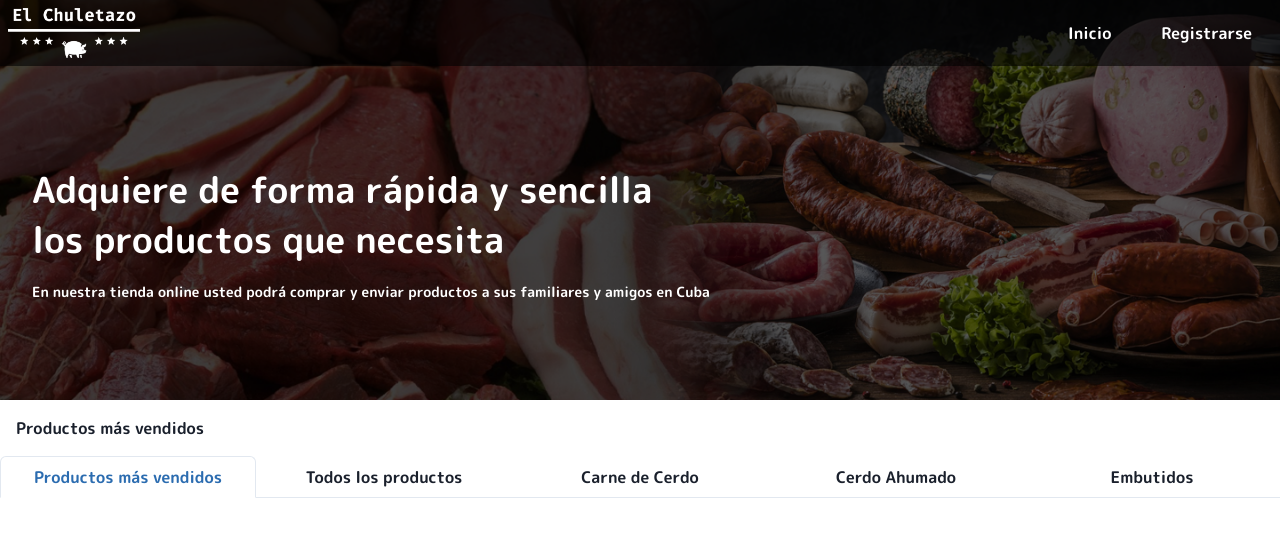
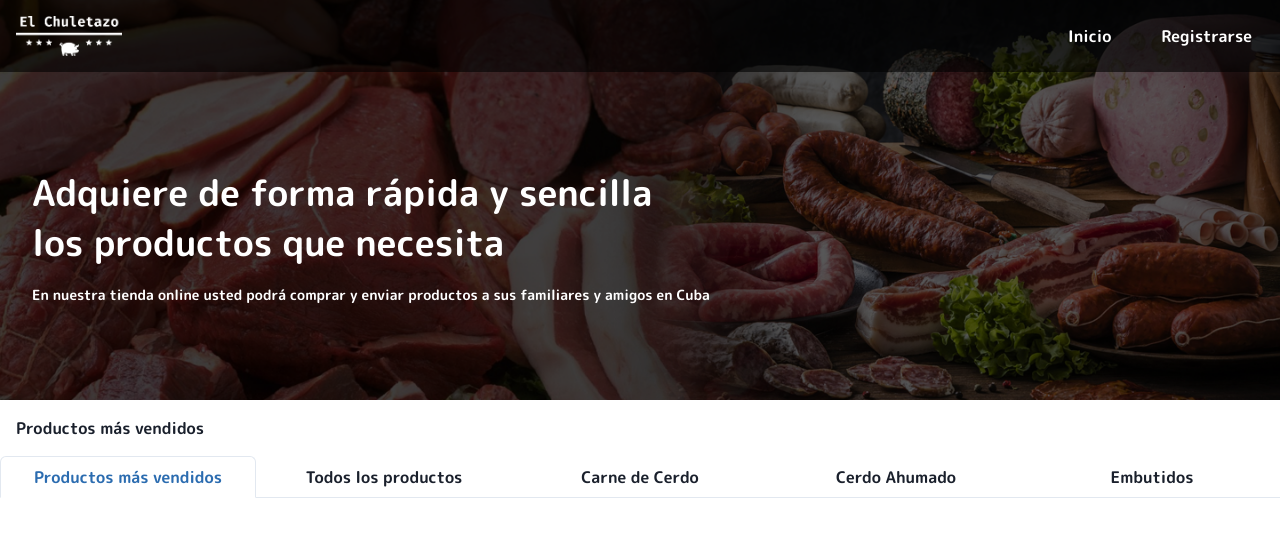
Before and after one commit to Ztaz9906/el_chuletazo_frontend, a React (Vite) app: page / in a window 1280 px wide. Shown: the top 536 px of the page. Built offline with nearby package versions, Linux system fonts and the light colour scheme.

Commit message:
Disminución del tamaño del logo en el header

```diff
--- a/src/components/header/Header.jsx
+++ b/src/components/header/Header.jsx
@@ -4,8 +4,8 @@ import logo from '../../assets/logo.png';
 const Header = () => {
   return (
     <header className=" bg-black bg-opacity-60 flex justify-between p-2">
-      <div className="logo-container">
-        <img src={logo} alt="Logo del negocio" className="logo" />
+      <div className="logo-container m-2">
+        <img src={logo} alt="Logo del negocio" className="logo w-13 h-10 object-contain"/>
       </div>
       <div className="button-container">
         <button className="header-button">Inicio</button>
```
